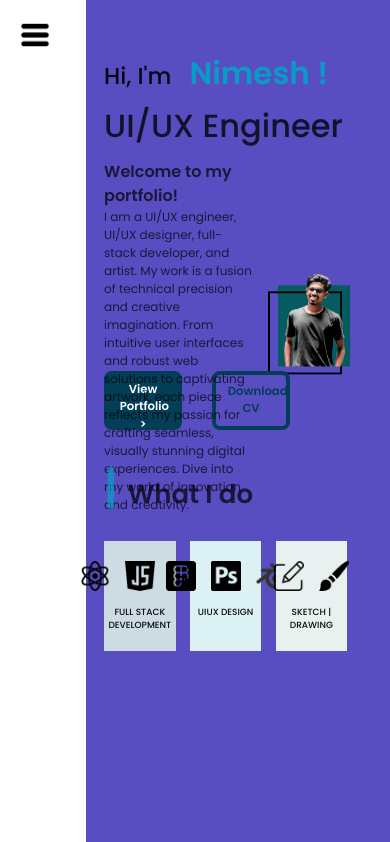
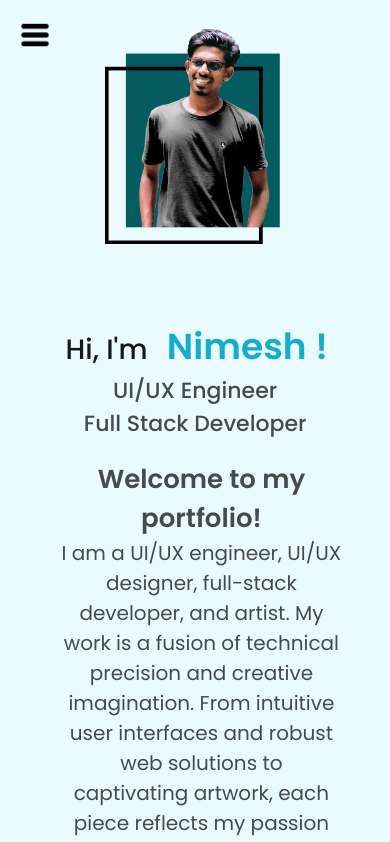
Before and after one commit to NimeshMadhuwantha/My-Portfolio, a React (Vite) app in the folder My-Portfolio/: page / in a window 390 px wide. Shown: the top 842 px of the page. Built offline with nearby package versions, Linux system fonts and the light colour scheme.

Commit message:
finished the home page responsive

```diff
--- a/My-Portfolio/src/pages/Home/Home.css
+++ b/My-Portfolio/src/pages/Home/Home.css
@@ -10,6 +10,9 @@
     margin-left: 20%;
     /* margin-top: -50px;  */
 
+  }
+  .Responsive-mobile-Text{
+    display: none;
   }
   .HomeTopText{
     margin-left: 9%;
@@ -40,20 +43,13 @@
     height: 100%;
     width: max-content;
     border: none;
-    animation: spin_words 6s infinite;
+    animation: spin_words 10s infinite;
   }
   .ChangingText {
     overflow: hidden;
     height: 70px;
     opacity: 78%;
     margin-top: -5px;
-}
-
-.FSDtop {
-    height: 100%;
-    width: max-content;
-    border: none;
-    animation: spin_words 10s infinite;
 }
 
 @keyframes spin_words {
@@ -235,7 +231,7 @@
 
 @media (max-width: 1500px){
   .HomeMainContent {
-    background-color: #b3194a;
+
     height: 100vh;
   }
   .Home_BottomText{
@@ -249,12 +245,8 @@
   }
 
 }
+@media (max-width: 1440px){
 
-@media (max-width: 1440px){
-  .HomeMainContent {
-    background-color: #acc24d;
-
-  }
   .HomeTopText{
     margin-left: 8%;
     padding-top: 50px;
@@ -343,12 +335,7 @@
     font-size: 11px;
   }
 }
-
 @media (max-width: 1280px){
-  .HomeMainContent {
-    background-color: #4dc286;
-
-  }
   .HomeTopText{
     margin-left: 6%;
     padding-top: 50px;
@@ -437,10 +424,8 @@
     font-size: 10px;
   }
 }
-
 @media (max-width: 1140px){
   .HomeMainContent {
-    background-color: #c28b4d;
     width: 78%;
     margin-left: 22%;
   }
@@ -530,54 +515,59 @@
 }
 @media (max-width: 1024px){
   .HomeMainContent {
-    background-color: #594dc2;
-    width: 78%;
-    margin-left: 22%;
+    width: 100%;
+    margin-left: 0;
+  }
+  .HomeTopText{
+    margin-left: 70px;
   }
   .HomeTopText h1{
-    font-size: 23px;
+    font-size: 28px;
+    margin-top: 20px;
   }
   .NimeshTopText{
     margin-left: 12px;
-    font-size: 31px;
+    font-size: 36px;
     margin-top: 5px;
   }
   .ChangingText{
-    margin-top: 5px;
+    margin-top: 2px;
   }
   .ChangingText .FSDtop{
-    font-size: 32px;
+    font-size: 38px;
   }
   .HomeTopDescription{
     width: 52%;
-
+    margin-top: 10px;
   }
   .HomeTopDescription h2{
-    font-size: 12px;
+    font-size: 16px;
 
   }
   .HomeWelcomeText{
-    font-size: 16px;
+    font-size: 20px;
   }
   .HomeMyPhoto img{
-    margin-top: -250px;
+    width: 45%;
+    margin-top: -350px;
   }
   .Home_Buttons{
-    margin-left: 6%;
-    margin-top: -20px;
+    margin-left: 70px;
+    margin-top: -60px;
   }
   .Home_BottomText{
-    margin-left: 6%;
-    margin-top: 20px;
+    margin-left: 70px;
+    margin-top: 5px;
   }
   .Home_BottomText span{
-    font-size: 44px;
+    font-size: 50px;
   }
   .Home_BottomText h1{
-    font-size: 26px;
+    font-size: 30px;
   }
   .Home_Buttom_Cards{
-    margin-top: 20px;
+    margin-top: 5px;
+    margin-left: 70px;
   }
 
   .Home_Buttom_Card1,
@@ -594,8 +584,8 @@
     height: 30px;
   }
   .Home_Buttom_Card1 h1{
-    margin-top: 15px;
-    font-size: 9px;
+    margin-top: 18px;
+    font-size: 12px;
   }
 
   .Home_Card2_Icons{
@@ -606,8 +596,8 @@
     height: 30px;
   }
   .Home_Buttom_Card2 h1{
-    margin-top: 15px;
-    font-size: 9px;
+    margin-top: 18px;
+    font-size: 12px;
   }
 
   .Home_Card3_Icons{
@@ -618,7 +608,475 @@
     height: 30px;
   }
   .Home_Buttom_Card3 h1{
-    margin-top: 15px;
-    font-size: 9px;
+    margin-top: 18px;
+    font-size: 12px;
   }
 }
+@media (max-width: 940px){
+  .HomeMainContent {
+    width: 100%;
+    margin-left: 0;
+    height: 100%;
+  }
+  .HomeTopText{
+    margin-left: 90px;
+  }
+  .HomeTopText h1{
+    font-size: 28px;
+    margin-top: 50px;
+  }
+  .NimeshTopText{
+    margin-left: 12px;
+    font-size: 36px;
+    margin-top: 5px;
+  }
+  .ChangingText{
+    margin-top: 2px;
+  }
+  .ChangingText .FSDtop{
+    font-size: 36px;
+  }
+  .HomeTopDescription{
+    width: 52%;
+    margin-top: 10px;
+  }
+  .HomeTopDescription h2{
+    font-size: 18px;
+
+  }
+  .HomeWelcomeText{
+    font-size: 22px;
+  }
+  .HomeMyPhoto img{
+    width: 45%;
+    margin-top: -450px;
+  }
+  .Home_Buttons{
+    margin-left: 90px;
+    margin-top: 115px;
+  }
+  .Home_BottomText{
+    margin-left: 90px;
+    margin-top: 15px;
+  }
+  .Home_BottomText span{
+    font-size: 50px;
+  }
+  .Home_BottomText h1{
+    font-size: 30px;
+  }
+  .Home_Buttom_Cards{
+    margin-top: 15px;
+    margin-left: 90px;
+    gap: 6%;
+    padding-bottom: 30px;
+  }
+
+  .Home_Buttom_Card1,
+  .Home_Buttom_Card2,
+  .Home_Buttom_Card3{
+    height: 110px;
+  }
+
+  .Home_Card1_Icons{
+    gap: 15px;
+    margin-top: 20px;
+  }
+  .Home_Card1_Icons img{
+    height: 30px;
+  }
+  .Home_Buttom_Card1 h1{
+    margin-top: 18px;
+    font-size: 11px;
+  }
+
+  .Home_Card2_Icons{
+    gap: 15px;
+    margin-top: 20px;
+  }
+  .Home_Card2_Icons img{
+    height: 30px;
+  }
+  .Home_Buttom_Card2 h1{
+    margin-top: 18px;
+    font-size: 11px;
+  }
+
+  .Home_Card3_Icons{
+    gap: 15px;
+    margin-top: 20px;
+  }
+  .Home_Card3_Icons img{
+    height: 30px;
+  }
+  .Home_Buttom_Card3 h1{
+    margin-top: 18px;
+    font-size: 11px;
+  }
+}
+@media (max-width: 768px) {
+  .HomeMainContent {
+    padding: 0;
+    margin: 0;
+
+    width: 100%;
+
+    display: flex;
+    flex-direction: column;
+    align-items: center;
+    justify-content: center;
+    text-align: center;
+    padding-top: 20px;
+    height: 100%;
+  }
+
+  .HomeMyPhoto {
+    margin-top: -880px;
+    display: flex;
+    justify-content: center;
+    width: 100%;
+    margin-right: 50%;
+  }
+
+  .HomeMyPhoto img {
+    width: 70%;
+    margin-top: 0;
+
+  }
+
+  .HomeTopText {
+    width: 80%;
+    margin-top: 360px;
+  }
+
+  .HomeTopText h1 {
+    font-size: 28px;
+    margin-left: -6%;
+  }
+
+  .NimeshTopText {
+    font-size: 36px;
+    margin-top: 5px;
+  }
+  .ChangingText{
+    display: none;
+  }
+  .Responsive-mobile-Text{
+    display: block;
+    margin-right: 14%;
+  }
+  .Responsive-mobile-Text h2{
+    font-size: 22px;
+    font-weight: 500;
+    opacity: 70%;
+  }
+
+
+  .HomeTopDescription {
+    width: 90%;
+    margin-top: 20px;
+    margin-left: -3%;
+  }
+
+  .HomeTopDescription h2 {
+    font-size: 20px;
+  }
+
+  .HomeWelcomeText {
+    font-size: 26px;
+  }
+
+  .Home_Buttons {
+    display: flex;
+    justify-content: center;
+    gap: 40px;
+    margin-top: 420px;
+    width: 100%;
+    margin-right: 12%;
+  }
+
+  .Home_BottomText {
+    text-align: center;
+    margin-top: 20px;
+    width: 100%;
+    margin-right: 12%;
+  }
+
+  .Home_BottomText span {
+    font-size: 50px;
+  }
+
+  .Home_BottomText h1 {
+    font-size: 30px;
+  }
+
+  .Home_Buttom_Cards {
+    display: flex;
+    justify-content: center;
+    gap: 15px;
+    margin-top: 20px;
+    width: 100%;
+    margin-right: 12%;
+  }
+
+  .Home_Buttom_Card1,
+  .Home_Buttom_Card2,
+  .Home_Buttom_Card3 {
+    height: 130px;
+    width: 25%;
+  }
+
+  .Home_Card1_Icons,
+  .Home_Card2_Icons,
+  .Home_Card3_Icons {
+    display: flex;
+    justify-content: center;
+    gap: 15px;
+    margin-top: 40px;
+  }
+
+  .Home_Card1_Icons img,
+  .Home_Card2_Icons img,
+  .Home_Card3_Icons img {
+    height: 30px;
+  }
+
+  .Home_Buttom_Card1 h1,
+  .Home_Buttom_Card2 h1,
+  .Home_Buttom_Card3 h1 {
+    margin-top: 18px;
+    font-size: 11px;
+    text-align: center;
+  }
+
+}
+@media (max-width: 680px) {
+  .HomeMyPhoto {
+    margin-top: -880px;
+  }
+  .HomeTopText {
+    margin-top: 360px;
+  }
+  .NimeshTopText {
+    font-size: 36px;
+    margin-top: 5px;
+  }
+  .Responsive-mobile-Text h2{
+    font-size: 22px;
+    font-weight: 500;
+    opacity: 70%;
+  }
+  .HomeTopDescription {
+    margin-top: 20px;
+  }
+  .Home_Buttons {
+    margin-top: 490px;
+  }
+  .Home_BottomText {
+    margin-top: 20px;
+  }
+  .Home_Buttom_Cards {
+    margin-top: 20px;
+  }
+  .Home_Buttom_Card1,
+  .Home_Buttom_Card2,
+  .Home_Buttom_Card3 {
+    height: 100px;
+    width: 25%;
+  }
+  .Home_Card1_Icons,
+  .Home_Card2_Icons,
+  .Home_Card3_Icons {
+    margin-top: 20px;
+  }
+  .Home_Buttom_Card1 h1,
+  .Home_Buttom_Card2 h1,
+  .Home_Buttom_Card3 h1 {
+    margin-top: 18px;
+    font-size: 9px;
+
+  }
+}
+@media (max-width: 570px) {
+  .HomeMyPhoto {
+    margin-top: -850px;
+    margin-left: -2%;
+  }
+  .HomeTopText {
+    margin-top: 240px;
+    margin-right: 7%;
+  }
+  .NimeshTopText {
+    font-size: 36px;
+    margin-top: 5px;
+    margin-right: 7%;
+  }
+  .Responsive-mobile-Text h2{
+    font-size: 22px;
+    font-weight: 500;
+    opacity: 70%;
+    margin-right: 7%;
+  }
+  .HomeTopDescription {
+    margin-top: 20px;
+  }
+  .Home_Buttons {
+    margin-top: 530px;
+    margin-right: 20%;
+  }
+  .Home_BottomText {
+    margin-top: 20px;
+    margin-right: 20%;
+  }
+  .Home_Buttom_Cards {
+    margin-top: 20px;
+    margin-right: 20%;
+  }
+  .Home_Buttom_Card1,
+  .Home_Buttom_Card2,
+  .Home_Buttom_Card3 {
+    height: 100px;
+    width: 25%;
+  }
+  .Home_Card1_Icons,
+  .Home_Card2_Icons,
+  .Home_Card3_Icons {
+    margin-top: 20px;
+    gap: 10px;
+  }
+  .Home_Card1_Icons img,
+  .Home_Card2_Icons img,
+  .Home_Card3_Icons img {
+    height: 20px;
+  }
+  .Home_Buttom_Card1 h1,
+  .Home_Buttom_Card2 h1,
+  .Home_Buttom_Card3 h1 {
+    margin-top: 18px;
+    font-size: 9px;
+
+  }
+}
+@media (max-width: 420px) {
+  .HomeMyPhoto {
+    margin-top: -980px;
+    margin-left: -2%;
+  }
+  .HomeTopText {
+    margin-top: 200px;
+    margin-right: 7%;
+  }
+  .NimeshTopText {
+    font-size: 36px;
+    margin-top: 5px;
+    margin-right: 7%;
+  }
+  .Responsive-mobile-Text h2{
+    font-size: 22px;
+    font-weight: 500;
+    opacity: 70%;
+    margin-right: 7%;
+  }
+  .HomeTopDescription {
+    margin-top: 20px;
+  }
+  .Home_Buttons {
+    margin-top: 750px;
+    margin-right: 20%;
+  }
+  .Home_BottomText {
+    margin-top: 20px;
+    margin-right: 20%;
+  }
+  .Home_Buttom_Cards {
+    margin-top: 20px;
+    margin-right: 20%;
+  }
+  .Home_Buttom_Card1,
+  .Home_Buttom_Card2,
+  .Home_Buttom_Card3 {
+    height: 100px;
+    width: 25%;
+  }
+  .Home_Card1_Icons,
+  .Home_Card2_Icons,
+  .Home_Card3_Icons {
+    margin-top: 20px;
+    gap: 10px;
+  }
+  .Home_Card1_Icons img,
+  .Home_Card2_Icons img,
+  .Home_Card3_Icons img {
+    height: 20px;
+  }
+  .Home_Buttom_Card1 h1,
+  .Home_Buttom_Card2 h1,
+  .Home_Buttom_Card3 h1 {
+    margin-top: 18px;
+    font-size: 9px;
+
+  }
+}
+@media (max-width: 320px) {
+  .HomeMyPhoto {
+    margin-top: -650px;
+    margin-left: -1%;
+  }
+  .HomeTopText {
+    margin-top: 200px;
+    margin-right: 9%;
+  }
+  .NimeshTopText {
+    font-size: 30px;
+    margin-top: 5px;
+    margin-right: 7%;
+  }
+  .Responsive-mobile-Text h2{
+    font-size: 18px;
+    font-weight: 500;
+    opacity: 70%;
+    margin-right: 7%;
+  }
+  .HomeTopDescription {
+    margin-top: 20px;
+  }
+  .HomeTopDescription h2{
+    font-size: 14px;
+  }
+  .Home_Buttons {
+    margin-top: 500px;
+    margin-right: 22%;
+  }
+  .Home_BottomText {
+    margin-top: 20px;
+    margin-right: 22%;
+  }
+  .Home_Buttom_Cards {
+    margin-top: 20px;
+    margin-right: 22%;
+  }
+  .Home_Buttom_Card1,
+  .Home_Buttom_Card2,
+  .Home_Buttom_Card3 {
+    height: 60px;
+    width: 25%;
+  }
+  .Home_Card1_Icons,
+  .Home_Card2_Icons,
+  .Home_Card3_Icons {
+    margin-top: 10px;
+    gap: 5px;
+  }
+  .Home_Card1_Icons img,
+  .Home_Card2_Icons img,
+  .Home_Card3_Icons img {
+    height: 15px;
+  }
+  .Home_Buttom_Card1 h1,
+  .Home_Buttom_Card2 h1,
+  .Home_Buttom_Card3 h1 {
+    margin-top: 8px;
+    font-size: 7px;
+
+  }
+}
--- a/My-Portfolio/src/pages/Home/home.jsx
+++ b/My-Portfolio/src/pages/Home/home.jsx
@@ -47,8 +47,17 @@ function Home() {
   return (
     <div>
       <div className='HomeMainContent'>
+
         <div className='HomeTopText'>
           <h1>Hi, I'm <span className='NimeshTopText'> Nimesh !</span></h1>
+
+
+          <div className='Responsive-mobile-Text'>
+          <h2>UI/UX Engineer</h2>
+          <h2>Full Stack Developer</h2>
+          </div>
+
+
           <div className='ChangingText'>
             <span className='FSDtop'>Full Stack Developer</span>
             <span className='FSDtop'>UI/UX Engineer</span>
@@ -77,9 +86,9 @@ function Home() {
            hover:text-[#023E57] border-4 border-[#023E57]
             rounded-lg transition-all duration-1000
             xl:text-[1.1vw] xl:w-[13vw] xl:h-[7.5vh]
-            lg:text-[1vw] lg:w-[14vw] lg:h-[6.5vh]
-            md:text-[1.2vw] md:w-[14vw] md:h-[6.5vh]
-            sm:text-[1.4vw] sm:w-[16vw] sm:h-[6vh]"
+            lg:text-[1vw] lg:w-[14vw] lg:h-[7.5vh]
+            md:text-[1.2vw] md:w-[16vw] md:h-[6vh]
+            sm:text-[1.4vw] sm:w-[20vw] sm:h-[5vh]"
             style={{
             padding: '0.5em 1em',
             fontSize: window.innerWidth <= 480 ? '3vw' : '2vw',
@@ -97,9 +106,9 @@ function Home() {
           hover:text-white border-4 border-[#023E57]
           rounded-lg transition-all duration-1000
           xl:text-[1.1vw] xl:w-[13vw] xl:h-[7.5vh]
-          lg:text-[1.1vw] lg:w-[14vw] lg:h-[6.5vh]
-          md:text-[1.3vw] md:w-[14vw] md:h-[6.5vh]
-          sm:text-[1.6vw] sm:w-[16vw] sm:h-[6vh]"
+          lg:text-[1.1vw] lg:w-[14vw] lg:h-[7.5vh]
+          md:text-[1.3vw] md:w-[16vw] md:h-[6vh]
+          sm:text-[1.6vw] sm:w-[20vw] sm:h-[5vh]"
           style={{
           padding: '0.5em 1em',
           fontSize: window.innerWidth <= 480 ? '3vw' : '2.2vw',
```
